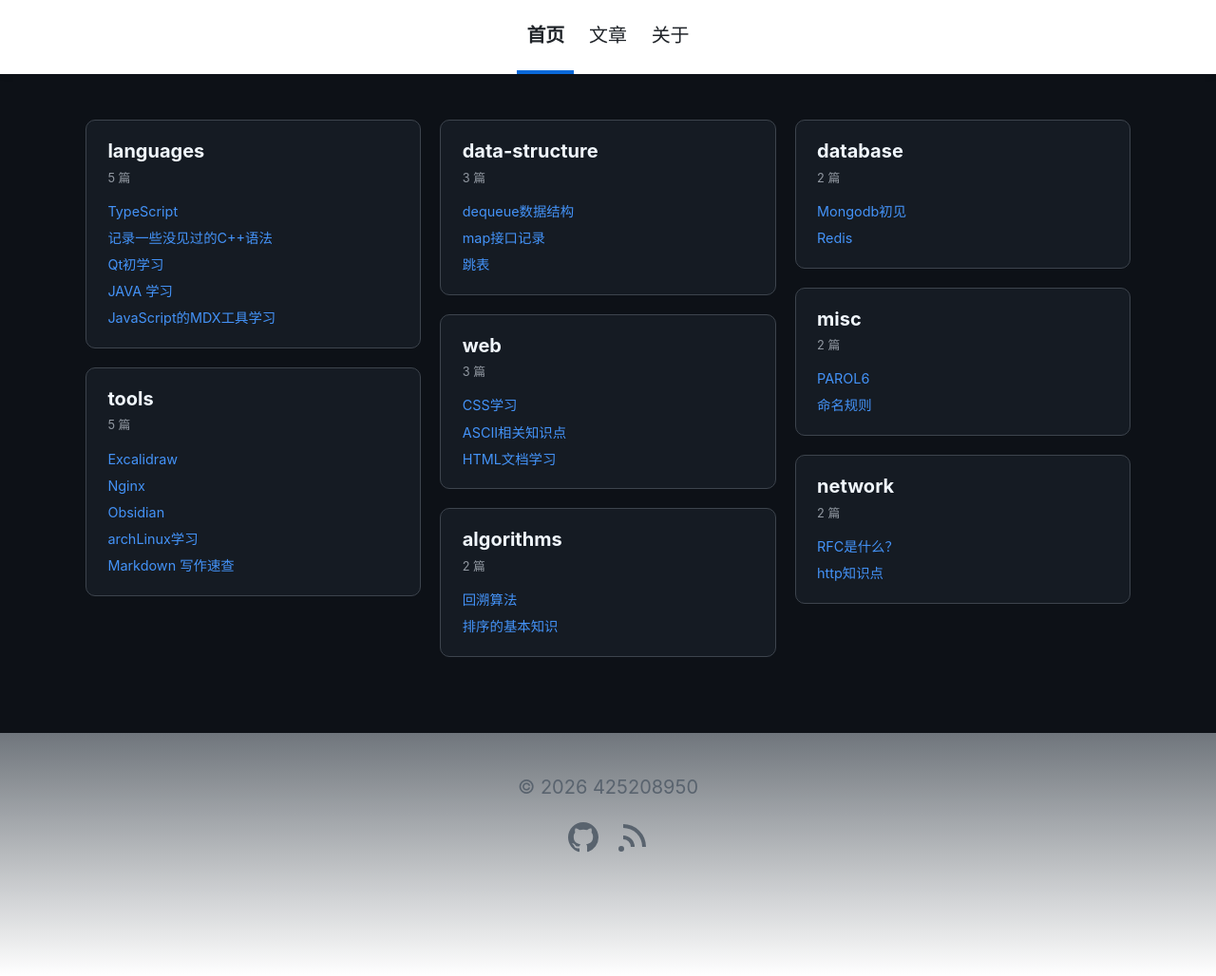
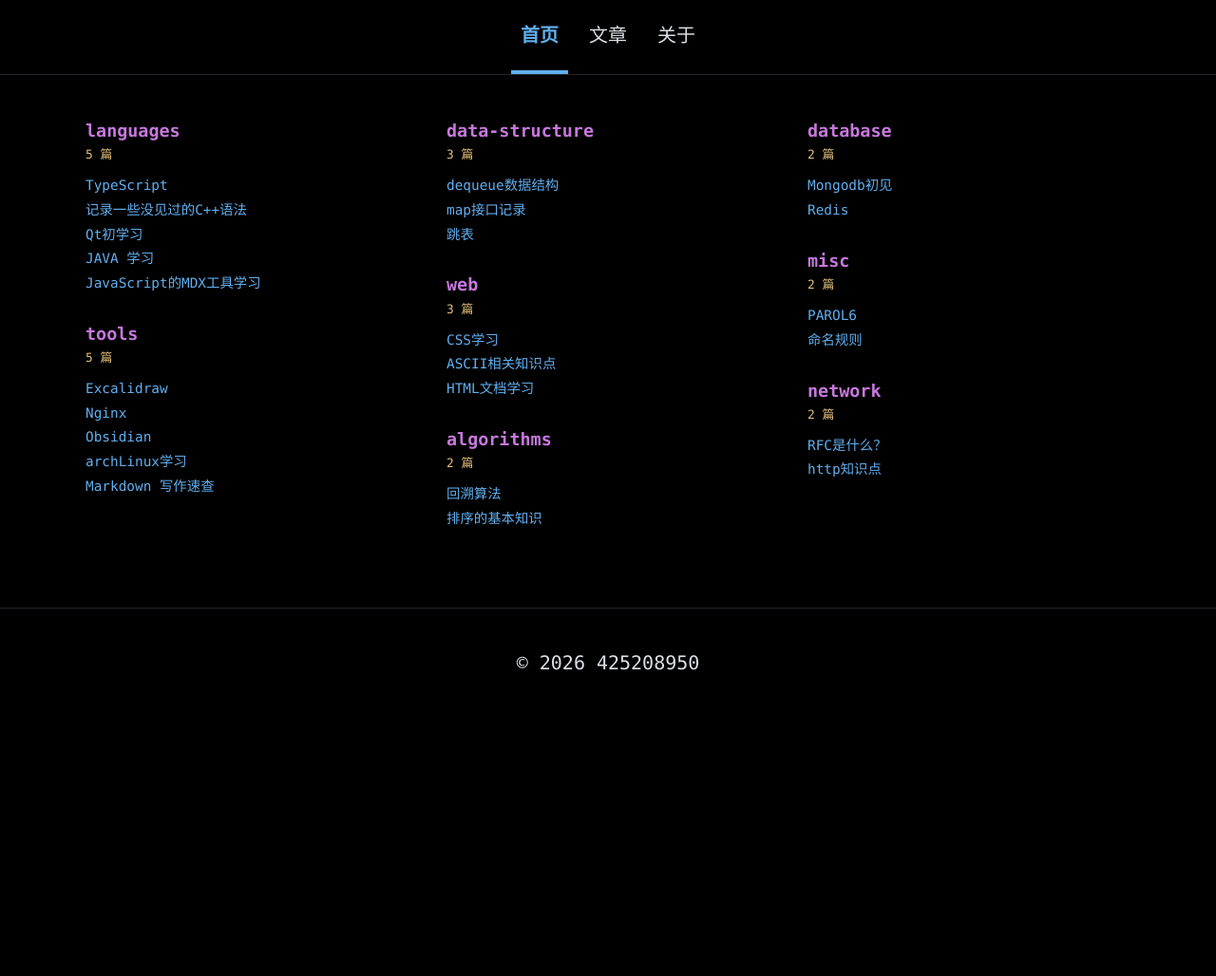
Before and after one commit to g425208950-alt/g425208950-alt.github.io, an Astro site: page / in a window 1280 px wide. Shown: the whole page at 95% size. After the commit the page ends 835 px from the top, so only its background shows below. Built offline with nearby package versions, Linux system fonts and the light colour scheme; Astro itself is replaced by a stand-in of ours.

Commit message:
style: 首页改成终端风格，页头页脚转深色
- 首页：黑底 + 等宽字体 + 三列瀑布，分类名品红、篇数黄、标题蓝，色值取自 One Dark 终端调色板；去掉卡片背景与边框以贴近终端观感

- 页头页脚：改黑底，1px 细线代替阴影；页脚移除 RSS 与 GitHub 图标

- 页头：移除站点名（还没有 logo），并把导航链接显式钉在网格第 2 栏以保持居中

- 新增 DESIGN-NOTES.md，记录首页待解决的四个问题

```diff
--- a/src/components/Footer.astro
+++ b/src/components/Footer.astro
@@ -1,51 +1,19 @@
 ---
-import { AUTHOR, GITHUB_URL } from '../consts';
-import { withBase } from '../utils/url';
+import { AUTHOR } from '../consts';
 
 const today = new Date();
 ---
 
 <footer>
 	&copy; {today.getFullYear()} {AUTHOR}
-	<div class="social-links">
-		<a href={GITHUB_URL} target="_blank" rel="noopener">
-			<span class="sr-only">GitHub</span>
-			<svg viewBox="0 0 16 16" aria-hidden="true" width="32" height="32"
-				><path
-					fill="currentColor"
-					d="M8 0C3.58 0 0 3.58 0 8c0 3.54 2.29 6.53 5.47 7.59.4.07.55-.17.55-.38 0-.19-.01-.82-.01-1.49-2.01.37-2.53-.49-2.69-.94-.09-.23-.48-.94-.82-1.13-.28-.15-.68-.52-.01-.53.63-.01 1.08.58 1.23.82.72 1.21 1.87.87 2.33.66.07-.52.28-.87.51-1.07-1.78-.2-3.64-.89-3.64-3.95 0-.87.31-1.59.82-2.15-.08-.2-.36-1.02.08-2.12 0 0 .67-.21 2.2.82.64-.18 1.32-.27 2-.27.68 0 1.36.09 2 .27 1.53-1.04 2.2-.82 2.2-.82.44 1.1.16 1.92.08 2.12.51.56.82 1.27.82 2.15 0 3.07-1.87 3.75-3.65 3.95.29.25.54.73.54 1.48 0 1.07-.01 1.93-.01 2.2 0 .21.15.46.55.38A8.012 8.012 0 0 0 16 8c0-4.42-3.58-8-8-8z"
-				></path></svg
-			>
-		</a>
-		<a href={withBase('rss.xml')}>
-			<span class="sr-only">RSS 订阅</span>
-			<svg viewBox="0 0 16 16" aria-hidden="true" width="32" height="32"
-				><path
-					fill="currentColor"
-					d="M2 12.5a1.5 1.5 0 1 1 0 3 1.5 1.5 0 0 1 0-3zM1 1h2a12 12 0 0 1 12 12h-2A10 10 0 0 0 3 3V1zm0 6h2a6 6 0 0 1 6 6H7a4 4 0 0 0-4-4V7z"
-				></path></svg
-			>
-		</a>
-	</div>
 </footer>
 <style>
 	footer {
 		padding: 2em 1em 6em 1em;
-		background: linear-gradient(var(--gray-gradient)) no-repeat;
-		color: rgb(var(--gray));
+		background: #000;
+		/* 和页头一样，用细线代替阴影 */
+		border-top: 1px solid #21262d;
+		color: #dcdfe4;
 		text-align: center;
 	}
-	.social-links {
-		display: flex;
-		justify-content: center;
-		gap: 1em;
-		margin-top: 1em;
-	}
-	.social-links a {
-		text-decoration: none;
-		color: rgb(var(--gray));
-	}
-	.social-links a:hover {
-		color: rgb(var(--gray-dark));
-	}
 </style>
--- a/src/components/Header.astro
+++ b/src/components/Header.astro
@@ -17,8 +17,9 @@ import HeaderLink from './HeaderLink.astro';
 	header {
 		margin: 0;
 		padding: 0 1em;
-		background: white;
-		box-shadow: 0 2px 8px rgba(var(--black), 5%);
+		background: #000;
+		/* 终端里没有阴影，改用一条细线分隔 */
+		border-bottom: 1px solid #21262d;
 	}
 
 	/* 用三栏网格而不是 flex：左右两栏各占一份、中间那栏自然居中。
@@ -34,16 +35,19 @@ import HeaderLink from './HeaderLink.astro';
 		grid-column: 2;
 	}
 
+	/* 终端配色，和首页同一套：普通白 #dcdfe4、蓝 #61afef。
+	   这三个 <a> 由 HeaderLink 渲染，但它们带着本组件的 data-astro-cid
+	   标记，所以在这里就能上色，不用改 HeaderLink。 */
 	nav a {
 		padding: 1em 0.5em;
-		/* --black 的值是 "31, 35, 40" 这种分量列表，必须套在 rgb() 里才是合法颜色 */
-		color: rgb(var(--black));
+		color: #dcdfe4;
 		border-bottom: 4px solid transparent;
 		text-decoration: none;
 	}
 
 	nav a.active {
 		text-decoration: none;
-		border-bottom-color: var(--accent);
+		color: #61afef;
+		border-bottom-color: #61afef;
 	}
 </style>
--- a/src/pages/index.astro
+++ b/src/pages/index.astro
@@ -46,17 +46,19 @@ const categories = [...byCategory.entries()]
 	<head>
 		<BaseHead title={SITE_TITLE} description={SITE_DESCRIPTION} />
 		<style>
-			/* 深色只覆盖这一页的 body。Astro 的作用域样式会给 body 加上
+			/* 终端配色。四个角色就是你要的：普通白、品红、蓝、黄。
+			   值取的是常见的 One Dark 终端调色板，想换整套风格只改这四行。
+			   深色只覆盖这一页的 body —— Astro 的作用域样式会给 body 加上
 			   data-astro-cid 属性，特异性高于 global.css 里的 body 规则，
-			   所以不用改 global.css 就能只让首页变暗。
-			   颜色取自 GitHub 深色主题（Primer 的 color-modes.css）：
-			   bgColor-default #0d1117 / bgColor-muted #151b23 /
-			   fgColor-default #f0f6fc / fgColor-muted #9198a1 /
-			   borderColor-default #3d444d / fgColor-accent #4493f8 */
+			   所以 global.css 不用动。 */
 			body {
 				/* background 是简写，会顺带清掉 global.css 的顶部渐变 */
-				background: #0d1117;
-				color: #f0f6fc;
+				background: #000;
+				color: #dcdfe4;
+				/* 命令行观感的关键：等宽字体。中文会落到后面的中文字体上 */
+				font-family:
+					'Cascadia Mono', 'JetBrains Mono', Consolas, 'DejaVu Sans Mono',
+					'Sarasa Mono SC', 'Microsoft YaHei', monospace;
 			}
 
 			main {
@@ -66,34 +68,33 @@ const categories = [...byCategory.entries()]
 				padding: 3rem 1em 5rem;
 			}
 
-			/* 多列瀑布：卡片不等高也能自然铺满每一列 */
+			/* 多列瀑布：每列一条，像终端里的分栏输出 */
 			.columns {
 				columns: 3;
-				column-gap: 1.25rem;
+				column-gap: 2.5rem;
 			}
 
 			.card {
-				/* 关键：禁止一张卡片被拆到相邻两列去 */
+				/* 关键：禁止一个块被拆到相邻两列去。
+				   这里刻意不给背景和边框 —— 终端里没有卡片。 */
 				break-inside: avoid;
-				margin: 0 0 1.25rem;
-				padding: 1.25rem 1.4rem;
-				background: #151b23;
-				border: 1px solid #3d444d;
-				border-radius: 10px;
+				margin: 0 0 2rem;
 			}
 
-			/* global.css 把 h1~h6 设成了近黑色，深色底上必须逐项覆盖 */
+			/* global.css 把 h1~h6 设成了近黑色，深色底上必须逐项覆盖。
+			   分类名给品红 */
 			.card h2 {
-				margin: 0 0 0.35rem;
-				font-size: 1.25rem;
+				margin: 0 0 0.2rem;
+				font-size: 1.15rem;
 				letter-spacing: 0;
-				color: #f0f6fc;
+				color: #c678dd;
 			}
 
+			/* 篇数给黄色 */
 			.count {
-				margin: 0 0 0.9rem;
+				margin: 0 0 0.7rem;
 				font-size: 0.8rem;
-				color: #9198a1;
+				color: #e5c07b;
 			}
 
 			.card ul {
@@ -103,7 +104,7 @@ const categories = [...byCategory.entries()]
 			}
 
 			.card li {
-				margin-bottom: 0.45rem;
+				margin-bottom: 0.3rem;
 				font-size: 0.9rem;
 				line-height: 1.45;
 			}
@@ -112,8 +113,9 @@ const categories = [...byCategory.entries()]
 				margin-bottom: 0;
 			}
 
+			/* 文章标题给蓝色，对应终端 ls 输出里的目录名 */
 			.card a {
-				color: #4493f8;
+				color: #61afef;
 				text-decoration: none;
 			}
 
@@ -121,10 +123,11 @@ const categories = [...byCategory.entries()]
 				text-decoration: underline;
 			}
 
+			/* 「还有 N 篇」保持普通白 */
 			.rest {
-				margin: 0.9rem 0 0;
+				margin: 0.7rem 0 0;
 				font-size: 0.8rem;
-				color: #9198a1;
+				color: #dcdfe4;
 			}
 
 			@media (max-width: 900px) {
```
Also changed, not shown: DESIGN-NOTES.md (added, +34 -0 lines).
